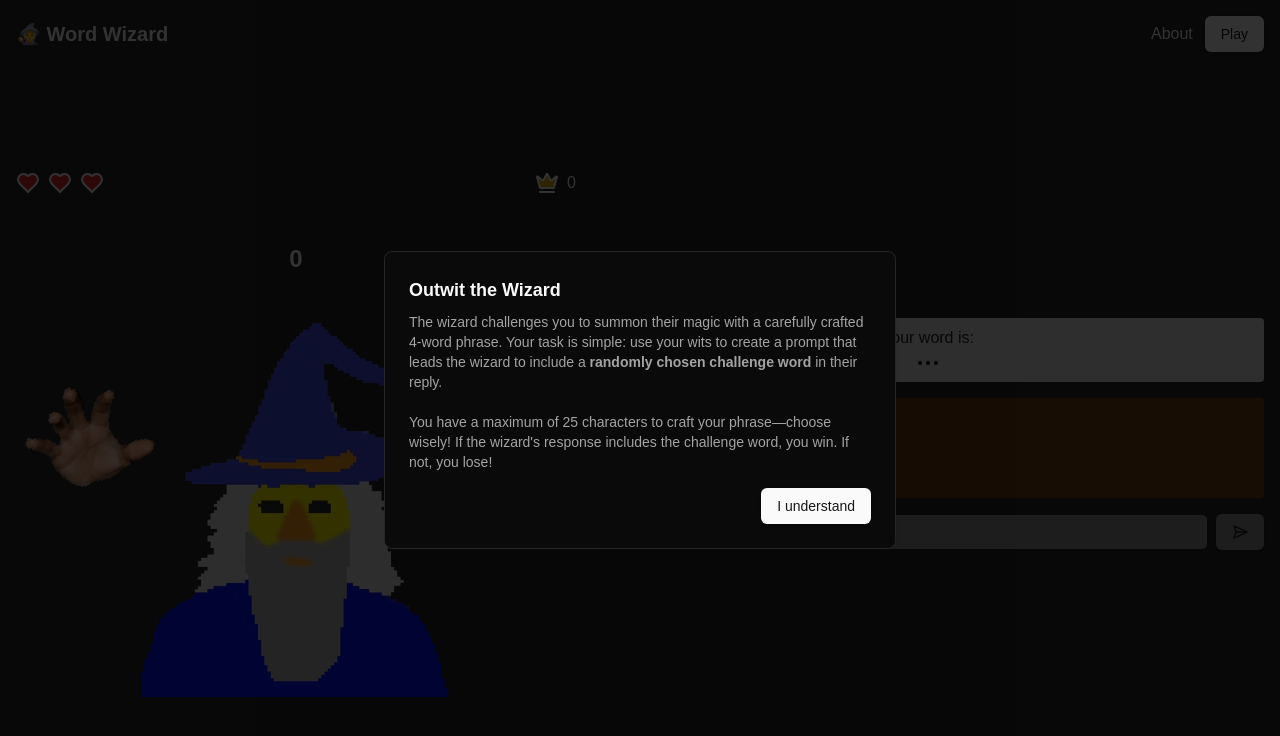
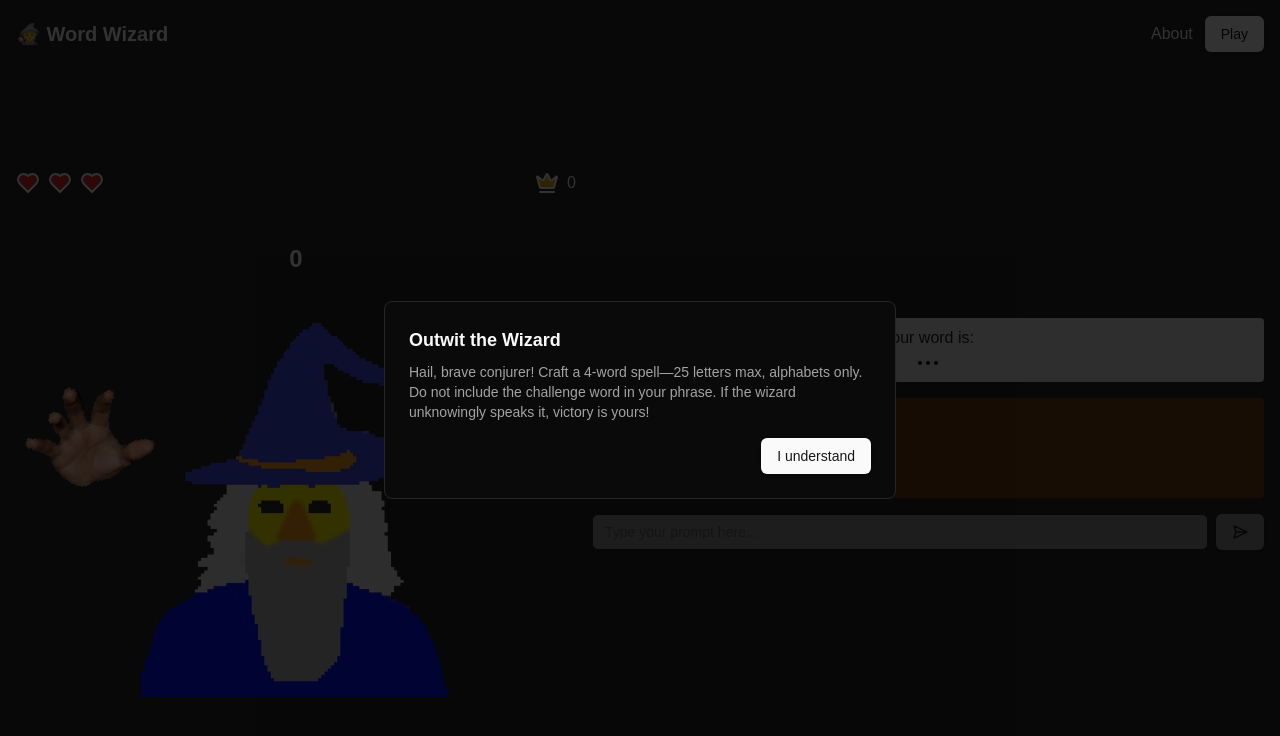
Before and after one commit to veenoise/word-wizard, a Next.js app: page / in a window 1280 px wide. Shown: the top 736 px of the page. Built offline with nearby package versions, Linux system fonts and the light colour scheme; no server answers.

Commit message:
Update: made the rules readable and not boring

```diff
--- a/src/app/page.tsx
+++ b/src/app/page.tsx
@@ -298,9 +298,7 @@ export default function Home() {
           <AlertDialogHeader>
             <AlertDialogTitle>Outwit the Wizard</AlertDialogTitle>
             <AlertDialogDescription>
-              The wizard challenges you to summon their magic with a carefully crafted 4-word phrase. Your task is simple: use your wits to create a prompt that leads the wizard to include a <span className="font-bold">randomly chosen challenge word</span> in their reply.
-              <br /><br />
-              You have a maximum of 25 characters to craft your phrase—choose wisely! If the wizard&apos;s response includes the challenge word, you win. If not, you lose!
+              Hail, brave conjurer! Craft a 4-word spell—25 letters max, alphabets only. Do not include the challenge word in your phrase. If the wizard unknowingly speaks it, victory is yours!
             </AlertDialogDescription>
           </AlertDialogHeader>
           <AlertDialogFooter>
```
